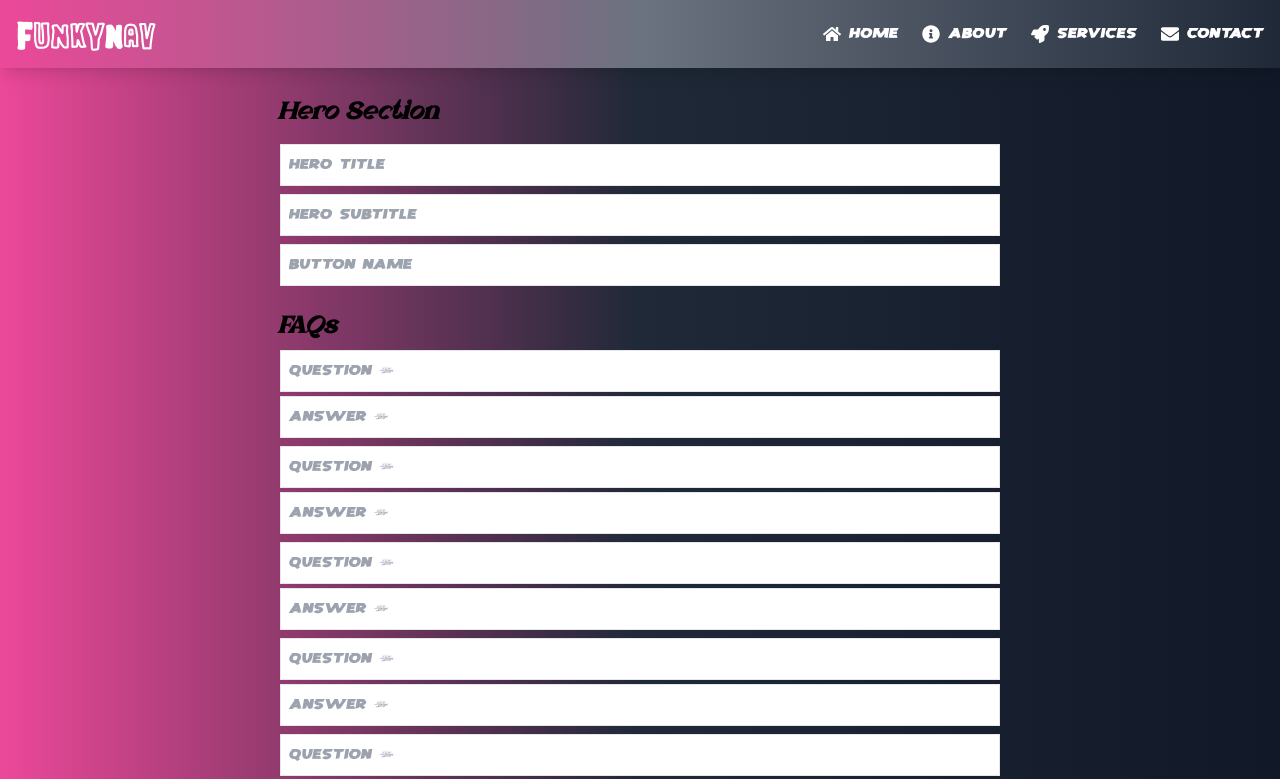
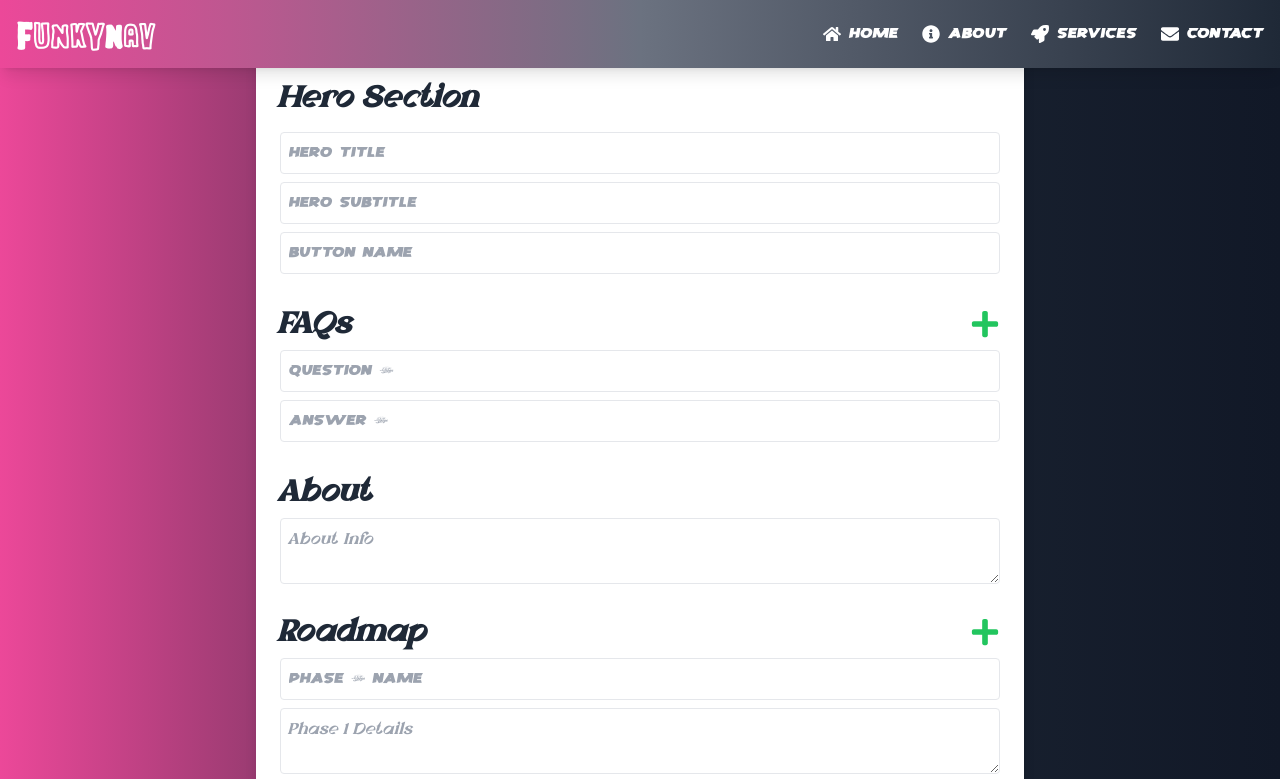
Before and after one commit to aadityaexe/WEBcreator, a React (Vite) app: page /enter-website-info in a window 1280 px wide. Shown: the top 779 px of the page. Built offline with nearby package versions, Linux system fonts and the light colour scheme.

Commit message:
Enhance EnterWebsiteInfo component with dynamic FAQ and Roadmap sections, improved input handling, and UI updates

```diff
--- a/src/pages/EnterWebsiteInfo.jsx
+++ b/src/pages/EnterWebsiteInfo.jsx
@@ -1,126 +1,178 @@
 import { useState } from "react";
 import { useContent } from "../Store/ContentValues";
 import { useNavigate } from "react-router-dom";
+import { FaPlus, FaTrash } from "react-icons/fa";
 
 export default function EnterWebsiteInfo() {
   const navigate = useNavigate();
-  const { setContent } = useContent();
   const { run } = useContent();
 
   const [data, setData] = useState({
-    hero: {
-      title: "",
-      subtitle: "",
-      buttonName: "",
-    },
-    faq: Array(5).fill({ question: "", answer: "" }),
+    hero: { title: "", subtitle: "", buttonName: "" },
+    faq: [{ question: "", answer: "" }],
     about: "",
-    roadmap: Array(5).fill({ phase: "", detail: "" }),
+    roadmap: [{ phase: "", detail: "" }],
   });
 
-  const handleChange = (section, index, field, value) => {
-    setData((prev) => {
-      if (index !== null) {
-        const updatedSection = [...prev[section]];
-        updatedSection[index] = { ...updatedSection[index], [field]: value };
-        return { ...prev, [section]: updatedSection };
-      }
-      return { ...prev, [section]: { ...prev[section], [field]: value } };
-    });
+  const handleChange = (section, index, field) => (e) => {
+    const value = e.target.value;
+    setData((prev) => ({
+      ...prev,
+      [section]:
+        index !== null
+          ? prev[section].map((item, i) =>
+              i === index ? { ...item, [field]: value } : item
+            )
+          : field
+          ? { ...prev[section], [field]: value }
+          : value,
+    }));
+  };
+
+  const handleAddItem = (section) => {
+    setData((prev) => ({
+      ...prev,
+      [section]: [
+        ...prev[section],
+        section === "faq"
+          ? { question: "", answer: "" }
+          : { phase: "", detail: "" },
+      ],
+    }));
+  };
+
+  const handleRemoveItem = (section, index) => {
+    setData((prev) => ({
+      ...prev,
+      [section]: prev[section].filter((_, i) => i !== index),
+    }));
   };
 
   const handleSubmit = () => {
     console.log("Submitted Data:", data);
-    // setContent(data);
     run(data);
     alert("Data Submitted Successfully!");
   };
 
   return (
-    <div className="p-6 pt-20 max-w-3xl mx-auto">
-      <h2 className="text-2xl font-bold mb-4">Hero Section</h2>
+    <div className="p-6 pt-16 max-w-3xl mx-auto bg-white shadow-lg rounded-lg">
+      {/* Hero Section */}
+      <h2 className="text-3xl font-bold mb-4 text-gray-800">Hero Section</h2>
       <input
         type="text"
         placeholder="Hero Title"
-        className="border p-2 w-full mb-2"
-        onChange={(e) => handleChange("hero", null, "title", e.target.value)}
+        value={data.hero.title}
+        onChange={handleChange("hero", null, "title")}
+        className="border p-2 w-full mb-2 rounded focus:outline-blue-500 transition"
       />
       <input
         type="text"
         placeholder="Hero Subtitle"
-        className="border p-2 w-full mb-2"
-        onChange={(e) => handleChange("hero", null, "subtitle", e.target.value)}
+        value={data.hero.subtitle}
+        onChange={handleChange("hero", null, "subtitle")}
+        className="border p-2 w-full mb-2 rounded focus:outline-blue-500 transition"
       />
       <input
         type="text"
         placeholder="Button Name"
-        className="border p-2 w-full mb-2"
-        onChange={(e) =>
-          handleChange("hero", null, "buttonName", e.target.value)
-        }
+        value={data.hero.buttonName}
+        onChange={handleChange("hero", null, "buttonName")}
+        className="border p-2 w-full mb-2 rounded focus:outline-blue-500 transition"
       />
 
-      <h2 className="text-2xl font-bold mt-4 mb-2">FAQs</h2>
-      {data.faq.map((_, index) => (
-        <div key={index} className="mb-2">
+      {/* FAQs Section */}
+      <h2 className="text-3xl font-bold mt-6 mb-2 text-gray-800 flex justify-between">
+        FAQs
+        <button
+          onClick={() => handleAddItem("faq")}
+          className="text-green-500 hover:text-green-600 transition"
+        >
+          <FaPlus />
+        </button>
+      </h2>
+      {data.faq.map((item, index) => (
+        <div key={index} className="mb-2 flex items-center gap-2">
+          <div className="flex-grow">
             <input
               type="text"
               placeholder={`Question ${index + 1}`}
-            className="border p-2 w-full mb-1"
-            onChange={(e) =>
-              handleChange("faq", index, "question", e.target.value)
-            }
+              value={item.question}
+              onChange={handleChange("faq", index, "question")}
+              className="border p-2 w-full mb-2 rounded focus:outline-blue-500 transition"
             />
             <input
               type="text"
               placeholder={`Answer ${index + 1}`}
-            className="border p-2 w-full"
-            onChange={(e) =>
-              handleChange("faq", index, "answer", e.target.value)
-            }
+              value={item.answer}
+              onChange={handleChange("faq", index, "answer")}
+              className="border p-2 w-full mb-2 rounded focus:outline-blue-500 transition"
             />
+          </div>
+          {data.faq.length > 1 && (
+            <button
+              onClick={() => handleRemoveItem("faq", index)}
+              className="text-red-500 hover:text-red-600 transition"
+            >
+              <FaTrash />
+            </button>
+          )}
         </div>
       ))}
 
-      <h2 className="text-2xl font-bold mt-4 mb-2">About</h2>
+      {/* About Section */}
+      <h2 className="text-3xl font-bold mt-6 mb-2 text-gray-800">About</h2>
       <textarea
         placeholder="About Info"
-        className="border p-2 w-full"
-        onChange={(e) => handleChange("about", null, "", e.target.value)}
+        className="border p-2 w-full rounded focus:outline-blue-500 transition"
+        value={data.about}
+        onChange={handleChange("about", null, null)}
       />
 
-      <h2 className="text-2xl font-bold mt-4 mb-2">Roadmap</h2>
-      {data.roadmap.map((_, index) => (
-        <div key={index} className="mb-2">
+      {/* Roadmap Section */}
+      <h2 className="text-3xl font-bold mt-6 mb-2 text-gray-800 flex justify-between">
+        Roadmap
+        <button
+          onClick={() => handleAddItem("roadmap")}
+          className="text-green-500 hover:text-green-600 transition"
+        >
+          <FaPlus />
+        </button>
+      </h2>
+      {data.roadmap.map((item, index) => (
+        <div key={index} className="mb-2 flex items-center gap-2">
+          <div className="flex-grow">
             <input
               type="text"
               placeholder={`Phase ${index + 1} Name`}
-            className="border p-2 w-full mb-1"
-            onChange={(e) =>
-              handleChange("roadmap", index, "phase", e.target.value)
-            }
+              value={item.phase}
+              onChange={handleChange("roadmap", index, "phase")}
+              className="border p-2 w-full mb-2 rounded focus:outline-blue-500 transition"
             />
             <textarea
               placeholder={`Phase ${index + 1} Details`}
-            className="border p-2 w-full"
-            onChange={(e) =>
-              handleChange("roadmap", index, "detail", e.target.value)
-            }
+              className="border p-2 w-full rounded focus:outline-blue-500 transition"
+              value={item.detail}
+              onChange={handleChange("roadmap", index, "detail")}
             />
+          </div>
+          {data.roadmap.length > 1 && (
+            <button
+              onClick={() => handleRemoveItem("roadmap", index)}
+              className="text-red-500 hover:text-red-600 transition"
+            >
+              <FaTrash />
+            </button>
+          )}
         </div>
       ))}
 
-      <h2 className="text-2xl font-bold mt-4">Collected Data</h2>
-      <pre className="bg-gray-100 p-4 mt-2 rounded">
-        {JSON.stringify(data, null, 2)}
-      </pre>
-
+      {/* Submit Button */}
       <button
         onClick={() => {
           handleSubmit();
           navigate("/new-website");
         }}
-        className="mt-4 bg-blue-500 text-white px-4 py-2 rounded"
+        className="mt-4 bg-blue-500 text-white px-6 py-2 rounded-lg hover:bg-blue-600 transition w-full font-bold"
       >
         Submit
       </button>
```
Lines whose indentation alone changed are shown as unchanged.
